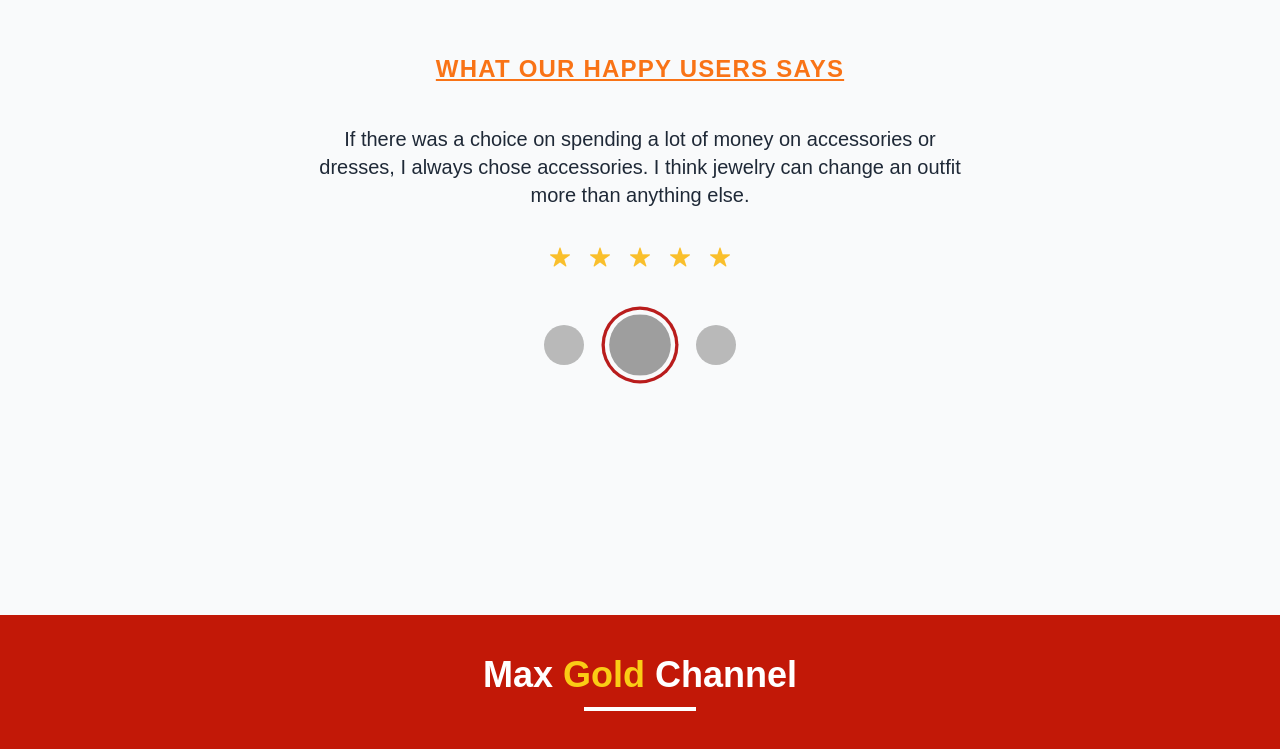
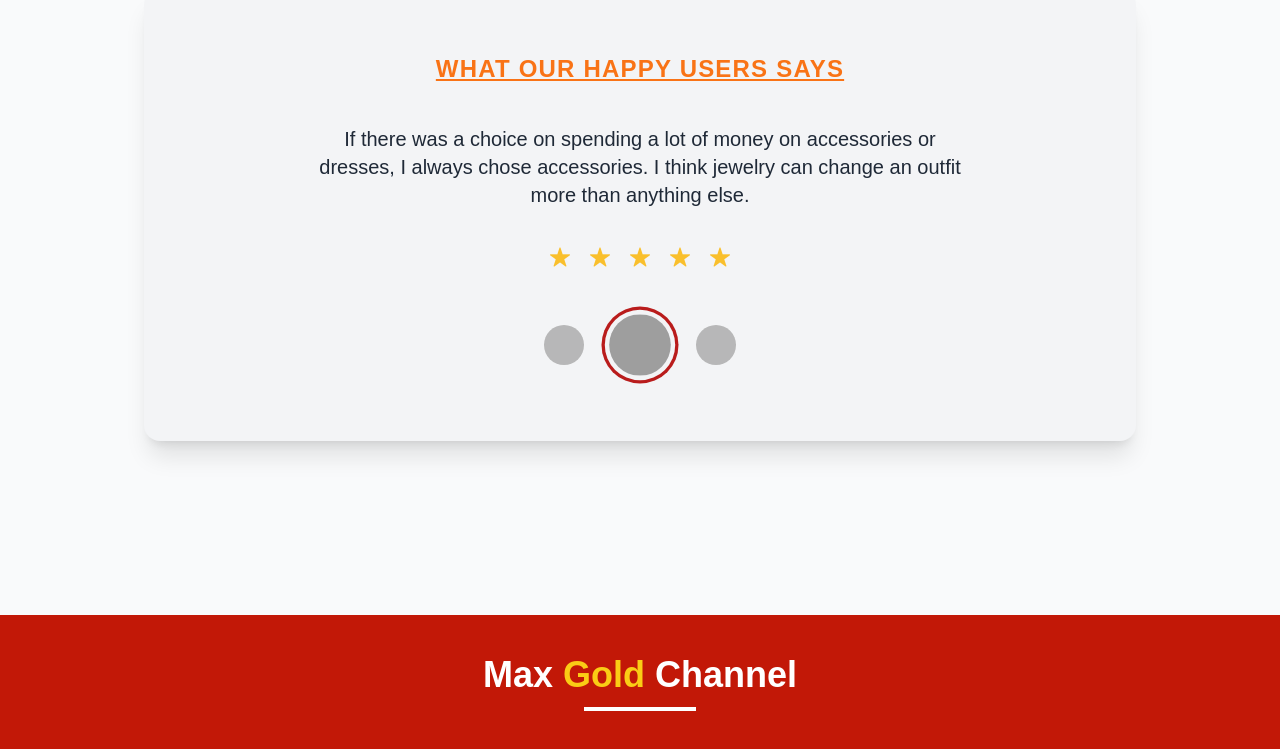
Before and after one commit to Harinirudhra/Maxgold, a Next.js app: page / in a window 1280 px wide. Shown: the part 3975-4724 px from the top of the page. Built offline with nearby package versions, Linux system fonts and the light colour scheme; grey boxes are pictures that could not be loaded.

Commit message:
update on testimonial

```diff
--- a/src/components/about/Testimonials.jsx
+++ b/src/components/about/Testimonials.jsx
@@ -219,7 +219,7 @@ const Testimonial = () => {
 
   return (
     <div className="min-h-screen w-full flex items-center justify-center py-16 px-6 bg-gray-50">
-      <div className="flex flex-col items-center justify-center">
+      <div className="flex flex-col items-center justify-center shadow-xl py-16 px-40 rounded-2xl bg-gray-100">
         {/* Heading */}
         <h3 className="text-lg lg:text-2xl font-semibold text-orange-500 tracking-wider uppercase mb-4 underline">
           {title}
```
